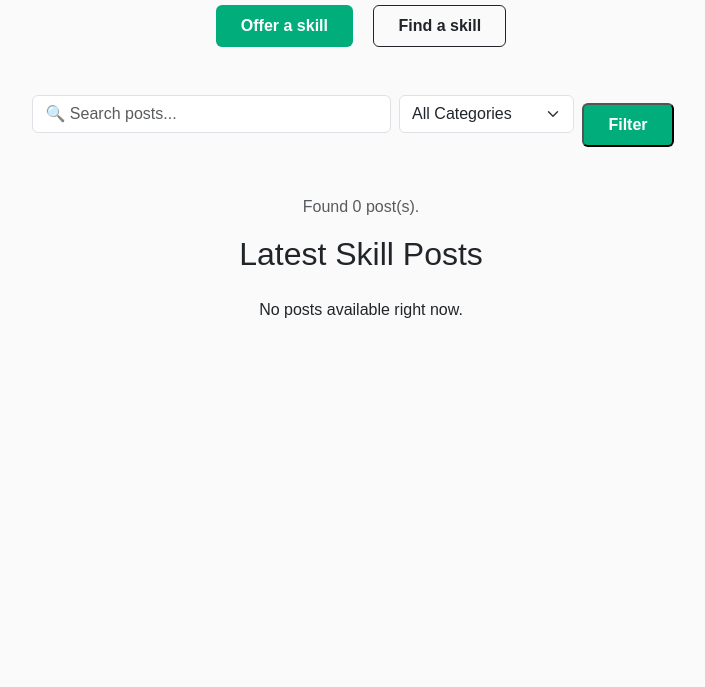
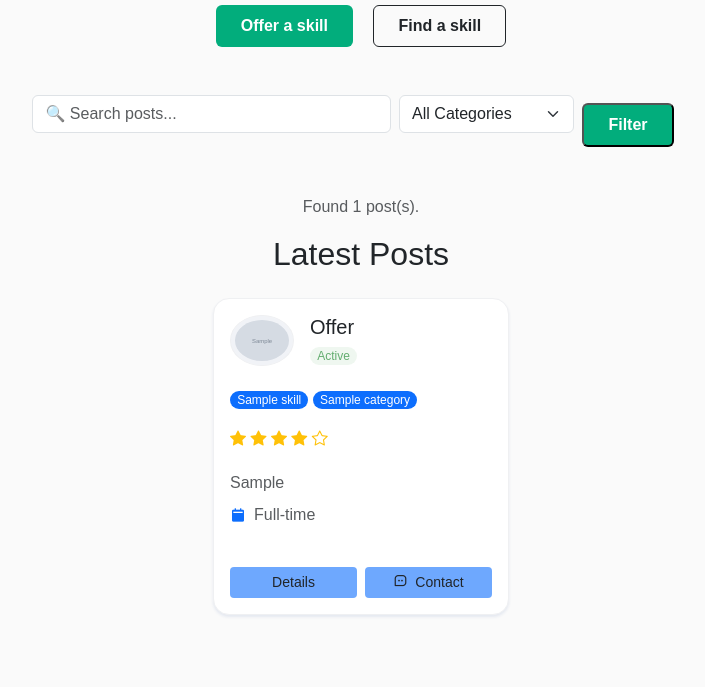
Before and after one commit to d3noDL/dj_skillswap, a Django app: page / in a window 1280 px wide. Shown: the part 358-1045 px from the top of the page, without its empty margins (279-984 px from the left). Before the commit the page ends 676 px from the top, so only its background shows below. Run offline with Django 5.2, Linux system fonts and the light colour scheme; tables that the repository leaves empty hold one stand-in row (values such as "Sample post"); grey boxes marked "Sample" are stand-in pictures; some libraries are stand-ins or nearby versions.

Commit message:
feat: update home view to include latest posts and total count in template

```diff
--- a/core/views.py
+++ b/core/views.py
@@ -1,7 +1,9 @@
 from django.shortcuts import render
-from dj_skillswap_app.models import Category
+from dj_skillswap_app.models import Category, UserProfileSkill
 
 
 def home(request):
     categories = Category.objects.all()
-    return render(request, 'core/home.html', {'categories': categories})
+    posts = UserProfileSkill.objects.all().order_by('-created_at')[:4]  # Get the latest 5 skills
+    total_posts = UserProfileSkill.objects.count()
+    return render(request, 'core/home.html', {'categories': categories, 'posts': posts, 'total_posts': total_posts})
--- a/templates/core/home.html
+++ b/templates/core/home.html
@@ -32,8 +32,8 @@
     </div>
   </form>
 </div>
-<p class="text-center text-muted">Found {{ posts|length }} post(s).</p>
-<h2 class="text-center mb-4">Latest Skill Posts</h2>
+<p class="text-center text-muted">Found {{ total_posts }} post(s).</p>
+<h2 class="text-center mb-4">Latest Posts</h2>
 <div class="row row-cols-1 row-cols-md-2 row-cols-lg-3 g-4 justify-content-center mb-5">
   {% for post in posts %}
     <div class="col" style="max-width: 320px;">
```
